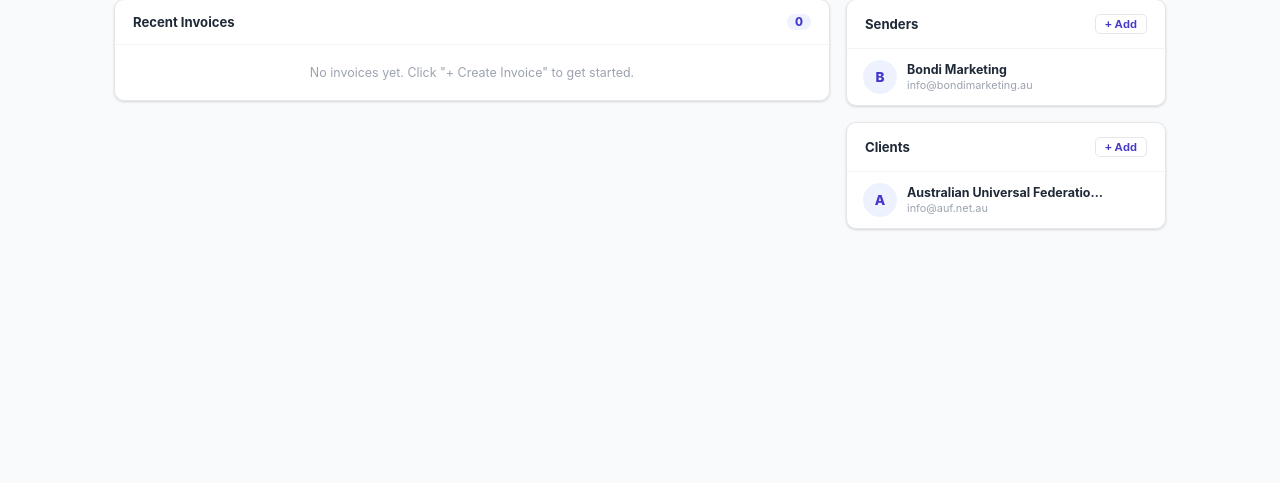
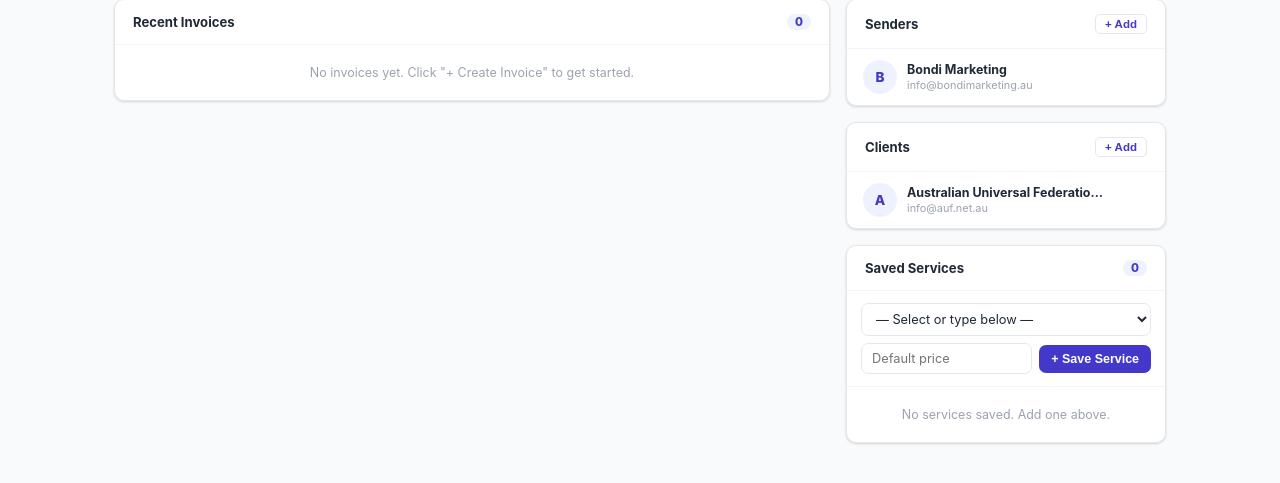
Before and after one commit to nikamarketing/Invoice-Genertior-, a Node server app: page / in a window 1280 px wide. Shown: the part 279-762 px from the top of the page. Run offline with Node 20, Linux system fonts and the light colour scheme; some libraries are stand-ins or nearby versions.

Commit message:
Add saved services section to dashboard with create, delete, and use-in-invoice
https://claude.ai/code/session_01ExmGHsK1vUd7jHtNieTkne

```diff
--- a/public/app.js
+++ b/public/app.js
@@ -148,6 +148,8 @@ function renderDashboard() {
         <span class="dash-contact-use">Use →</span>
       </div>`).join('');
   }
+
+  renderDashboardServices();
 }
 
 // ── New Invoice ───────────────────────────────────────
@@ -703,6 +705,80 @@ function buildInvoiceHTML(data) {
   </div>`;
 }
 
+// ── Saved Services (Dashboard) ────────────────────────
+function getSavedServices() {
+  try { return JSON.parse(localStorage.getItem('inv_saved_services') || '[]'); } catch { return []; }
+}
+
+function saveServicesStorageList(list) {
+  localStorage.setItem('inv_saved_services', JSON.stringify(list));
+}
+
+function saveDashService() {
+  const select = document.getElementById('dash-svc-name');
+  const customInput = document.getElementById('dash-svc-custom');
+  let name = select.value === '__custom__' ? (customInput ? customInput.value.trim() : '') : select.value.trim();
+  const price = parseFloat(document.getElementById('dash-svc-price').value) || 0;
+  if (!name) { showToast('Enter a service name.'); return; }
+  const list = getSavedServices();
+  list.push({ id: Date.now(), name, defaultPrice: price });
+  saveServicesStorageList(list);
+  select.value = '';
+  if (customInput) customInput.value = '';
+  document.getElementById('dash-svc-price').value = '';
+  document.getElementById('dash-svc-custom-row').style.display = 'none';
+  renderDashboardServices();
+  showToast('Service saved!');
+}
+
+function deleteSavedService(id) {
+  saveServicesStorageList(getSavedServices().filter(s => s.id !== id));
+  renderDashboardServices();
+}
+
+function useServiceInInvoice(id) {
+  const svc = getSavedServices().find(s => s.id === id);
+  if (!svc) return;
+  showGenerator();
+  services.push({ id: serviceIdCounter++, description: svc.name, quantity: 1, unitPrice: svc.defaultPrice, isCustom: false });
+  renderServices();
+  update();
+  showToast(`"${svc.name}" added to invoice.`);
+}
+
+function renderDashboardServices() {
+  const list = getSavedServices();
+  const countEl = document.getElementById('dash-svc-count');
+  if (countEl) countEl.textContent = list.length;
+  const container = document.getElementById('dash-services');
+  if (!container) return;
+  if (!list.length) {
+    container.innerHTML = '<p class="dash-empty">No services saved. Add one above.</p>';
+    return;
+  }
+  const firstSym = (() => {
+    const invs = getSavedInvoices();
+    return invs.length ? (invs[0].sym || 'A$') : 'A$';
+  })();
+  const fmtMoney = (n, s) => `${s}${Number(n).toFixed(2).replace(/\B(?=(\d{3})+(?!\d))/g, ',')}`;
+  container.innerHTML = list.map(s => `
+    <div class="dash-svc-item">
+      <div class="dash-svc-info">
+        <div class="dash-svc-name">${escHtml(s.name)}</div>
+        <div class="dash-svc-price">${fmtMoney(s.defaultPrice, firstSym)}</div>
+      </div>
+      <div class="dash-svc-actions">
+        <button class="dash-svc-use-btn" onclick="useServiceInInvoice(${s.id})">+ Use</button>
+        <button class="dash-svc-del-btn" onclick="deleteSavedService(${s.id})" title="Delete">✕</button>
+      </div>
+    </div>`).join('');
+}
+
+function handleDashSvcSelect(select) {
+  const row = document.getElementById('dash-svc-custom-row');
+  if (row) row.style.display = select.value === '__custom__' ? 'block' : 'none';
+}
+
 // ── Toast ─────────────────────────────────────────────
 function showToast(msg) {
   const t = document.createElement('div');
--- a/public/style.css
+++ b/public/style.css
@@ -503,6 +503,85 @@ main { flex: 1; min-width: 0; padding: 20px 16px; display: grid; grid-template-c
 
 .dash-empty { padding: 20px 16px; font-size: .78rem; color: var(--gray-400); text-align: center; }
 
+/* Services card in dashboard */
+.dash-svc-form {
+  padding: 12px 14px;
+  border-bottom: 1px solid var(--gray-100);
+  display: flex;
+  flex-direction: column;
+  gap: 7px;
+}
+.dash-svc-row { display: flex; gap: 7px; }
+.dash-svc-bottom { align-items: center; }
+.dash-svc-form select,
+.dash-svc-form input[type="text"],
+.dash-svc-form input[type="number"] {
+  flex: 1;
+  min-width: 0;
+  border: 1px solid var(--gray-200);
+  border-radius: 7px;
+  padding: 7px 10px;
+  font-size: .8rem;
+  color: var(--gray-800);
+  background: #fff;
+  outline: none;
+  font-family: inherit;
+  transition: border-color .15s;
+}
+.dash-svc-form select:focus,
+.dash-svc-form input:focus { border-color: var(--accent); box-shadow: 0 0 0 3px rgba(67,56,202,.12); }
+.dash-svc-save-btn {
+  background: var(--accent);
+  color: #fff;
+  border: none;
+  border-radius: 7px;
+  padding: 7px 12px;
+  font-size: .78rem;
+  font-weight: 700;
+  cursor: pointer;
+  white-space: nowrap;
+  transition: background .15s;
+  flex-shrink: 0;
+}
+.dash-svc-save-btn:hover { background: var(--accent-dark); }
+
+.dash-svc-item {
+  display: flex;
+  align-items: center;
+  justify-content: space-between;
+  padding: 10px 14px;
+  border-bottom: 1px solid var(--gray-100);
+  gap: 8px;
+}
+.dash-svc-item:last-child { border-bottom: none; }
+.dash-svc-info { flex: 1; min-width: 0; }
+.dash-svc-name { font-size: .8rem; font-weight: 600; color: var(--gray-800); white-space: nowrap; overflow: hidden; text-overflow: ellipsis; }
+.dash-svc-price { font-size: .72rem; color: var(--accent); font-weight: 700; margin-top: 1px; }
+.dash-svc-actions { display: flex; gap: 5px; align-items: center; flex-shrink: 0; }
+.dash-svc-use-btn {
+  background: var(--accent-light);
+  color: var(--accent);
+  border: none;
+  border-radius: 5px;
+  padding: 4px 10px;
+  font-size: .72rem;
+  font-weight: 700;
+  cursor: pointer;
+  transition: background .12s;
+}
+.dash-svc-use-btn:hover { background: var(--accent); color: #fff; }
+.dash-svc-del-btn {
+  background: none;
+  border: none;
+  color: var(--gray-300);
+  cursor: pointer;
+  font-size: .65rem;
+  padding: 4px 5px;
+  border-radius: 4px;
+  transition: color .12s, background .12s;
+}
+.dash-svc-del-btn:hover { color: #dc2626; background: #fee2e2; }
+
 /* ── Toast ── */
 .toast {
   position: fixed;
--- a/views/index.ejs
+++ b/views/index.ejs
@@ -66,6 +66,36 @@
               <button class="dash-add-btn" onclick="showGenerator()">+ Add</button>
             </div>
             <div id="dash-clients"></div>
+          </div>
+
+          <div class="dash-card">
+            <div class="dash-card-hdr">
+              <span>Saved Services</span>
+              <span class="dash-card-count" id="dash-svc-count">0</span>
+            </div>
+            <div class="dash-svc-form">
+              <div class="dash-svc-row">
+                <select id="dash-svc-name" onchange="handleDashSvcSelect(this)">
+                  <option value="">— Select or type below —</option>
+                  <option>Social Media Management</option>
+                  <option>Paid Ads</option>
+                  <option>Website</option>
+                  <option>Content Creation</option>
+                  <option>Hosting and Domain</option>
+                  <option>SEO</option>
+                  <option>Local SEO</option>
+                  <option value="__custom__">✏️ Custom...</option>
+                </select>
+              </div>
+              <div class="dash-svc-row" id="dash-svc-custom-row" style="display:none">
+                <input type="text" id="dash-svc-custom" placeholder="Custom service name" />
+              </div>
+              <div class="dash-svc-row dash-svc-bottom">
+                <input type="number" id="dash-svc-price" placeholder="Default price" min="0" step="0.01" />
+                <button class="dash-svc-save-btn" onclick="saveDashService()">+ Save Service</button>
+              </div>
+            </div>
+            <div id="dash-services"></div>
           </div>
         </div>
 
```
